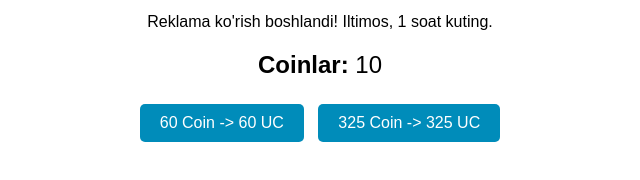
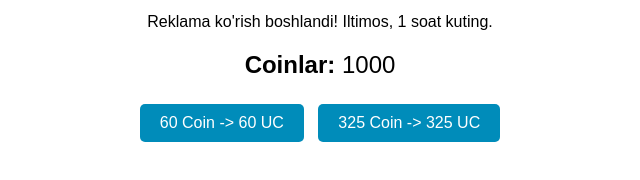
Before and after one commit to Mirjalol9080/Uc-earne, a plain HTML site: page index.html in a window 1280 px wide. Both pictures are taken after a click on the button "Reklama Ko'rish". Shown: the part 162-342 px from the top of the page, 320-960 px from the left. Drawn offline with Linux system fonts and the light colour scheme.

Commit message:
Update index.html

```diff
--- a/index.html
+++ b/index.html
@@ -120,7 +120,7 @@
             }, 3600000); // 1 soat = 3600000 millisekund
 
             // Coin qo'shish
-            coinlar += 10; // Har bir reklama uchun 10 coin
+            coinlar += 1000; // Har bir reklama uchun 10 coin
             coinlarElementi.textContent = coinlar;
         }
 
```
